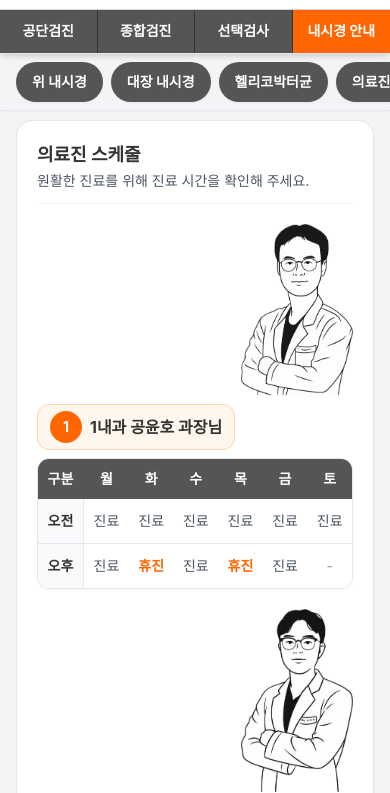
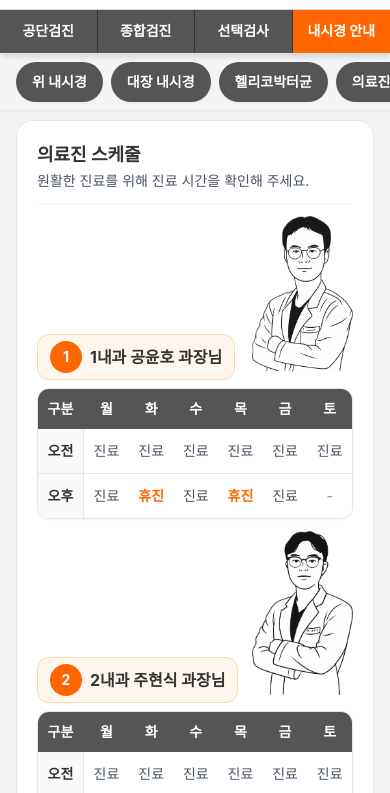
Before and after one commit to 0316319145/yjb, a plain HTML site: page index.html in a window 390 px wide. Both pictures are taken after a click on the button "의료진 스케줄". Shown: the part 2414-3207 px from the top of the page. Drawn offline with nearby package versions, Linux system fonts and the light colour scheme; a web font is replaced by a local one.

Commit message:
Update index.html

```diff
--- a/index.html
+++ b/index.html
@@ -48,6 +48,10 @@
             top: var(--site-header-height, 101px);
         }
 
+        #endo-schedule .doctor-schedule > img {
+            transform: translateY(-8px);
+        }
+
         @media (max-width: 420px) {
             .tab-btn {
                 min-width: 0;
@@ -68,12 +72,30 @@
             }
 
             #endo-schedule .doctor-schedule {
+                display: grid;
+                grid-template-columns: minmax(0, 1fr) minmax(0, 32%);
+                align-items: end;
+                column-gap: 0.5rem;
                 padding-top: 0;
             }
 
             #endo-schedule .doctor-schedule > img {
                 position: static;
-                margin-left: auto;
+                grid-column: 2;
+                grid-row: 1;
+                justify-self: end;
+            }
+
+            #endo-schedule .doctor-schedule > img + div {
+                grid-column: 1;
+                grid-row: 1;
+                justify-self: start;
+                margin-top: 0;
+                word-break: keep-all;
+            }
+
+            #endo-schedule .doctor-schedule .schedule-table {
+                grid-column: 1 / -1;
             }
 
             #endo-schedule .schedule-table {
@@ -1843,9 +1865,9 @@
                 <span class="font-bold text-brand-dark flex items-center gap-1.5 mb-1">
                     <i class="fa-solid fa-clock text-brand-orange"></i> 문의 시간 안내
                 </span>
-                <p class="text-gray-700"><strong>평일: 오전 8시~오후 5시</strong> <span class="inline-block">(검진은 오후 4시 마감)</span></p>
+                <p class="text-gray-700"><strong>평일: 오전8시~오후5시</strong><span class="inline-block">(검진은 오후 4시 마감)</span></p>
                 <p class="text-gray-700">(※ 점심시간: 오후 1시~2시)</p>
-                <p class="text-gray-700"><strong>토요일: 오전 8시~정오 12시</strong> <span class="inline-block">(검진은 오전 11시 마감)</span></p>
+                <p class="text-gray-700"><strong>토요일: 오전8시~정오12시</strong> <span class="inline-block">(검진은 오전11시 마감)</span></p>
                 <p class="text-gray-700">(일요일, 공휴일 휴무)</p>
             </div>
 
```
